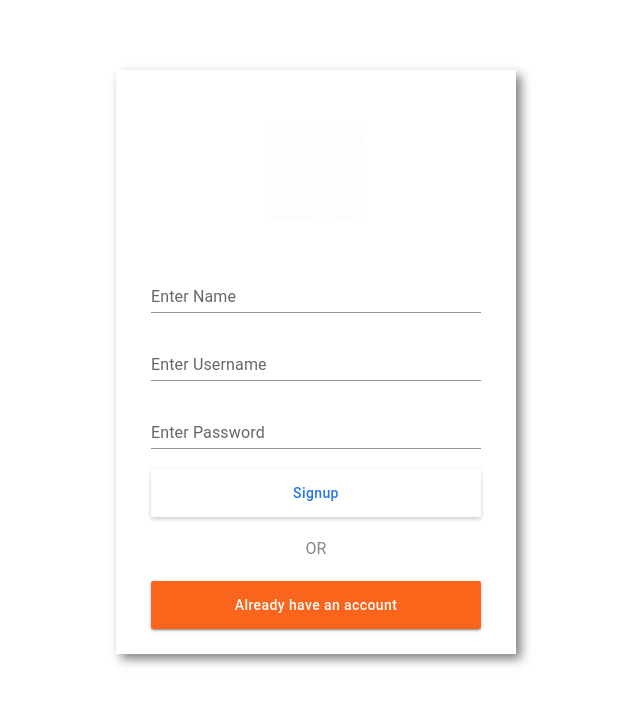
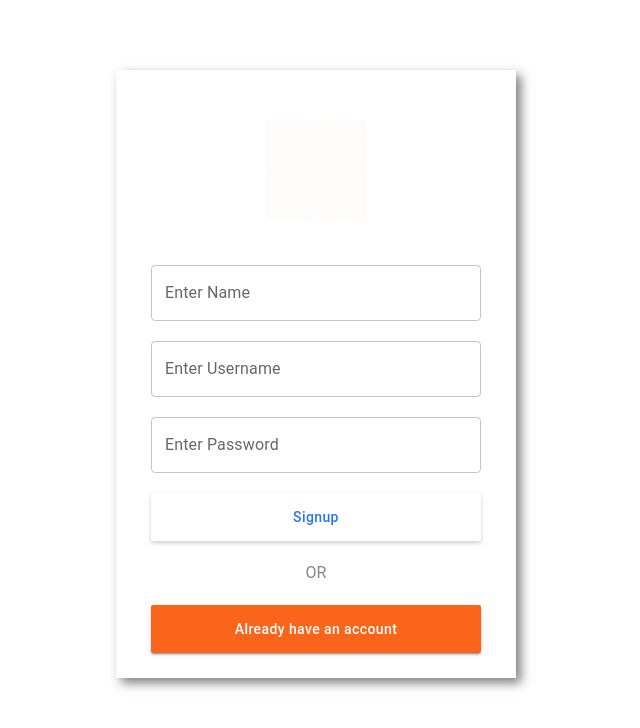
Before and after one commit to guptaaryan8092/BlogApplication, a React (Vite) app in the folder client/: page /login in a window 1280 px wide. Both pictures are taken after a click on the button "Sign Up". Shown: the top 728 px of the page, without its empty margins (324-964 px from the left). Built offline with nearby package versions, Linux system fonts and the light colour scheme.

Commit message:
style added

```diff
--- a/client/src/Components/Account/Login.jsx
+++ b/client/src/Components/Account/Login.jsx
@@ -135,7 +135,7 @@ const loginUser = async () => {
                 account === 'login' ?
                     <Wrapper>
                         <TextField  label="Login" variant="standard" value={login.username} onChange={(e) => onValueChange(e)} name='username'/>
-                        <TextField  label="Password" variant="standard" value={login.password} onChange={(e) => onValueChange(e)} name="password" />
+                        <TextField  label="Password" type="password"  variant="standard" value={login.password} onChange={(e) => onValueChange(e)} name="password" />
 
                         {error && <Error>{error}</Error>}
 
@@ -145,16 +145,35 @@ const loginUser = async () => {
                     </Wrapper>
             :
 
-                <Wrapper>
-                    <TextField  onChange={(e) => OnInputChange(e)} name='name' label="Enter Name" variant="standard" />
-                    <TextField  onChange={(e) => OnInputChange(e)} name='username' label="Enter Username" variant="standard" />
-                    <TextField  onChange={(e) => OnInputChange(e)} name='password' label="Enter Password" variant="standard" />
+            <Wrapper>
+            <TextField
+                label="Enter Name"
+                // variant="standard"
+                onChange={(e) => OnInputChange(e)}
+                name="name"
+            />
+            <TextField
+                label="Enter Username"
+                // variant="standard"
+                onChange={(e) => OnInputChange(e)}
+                name="username"
+            />
+            <TextField
+                label="Enter Password"
+                // variant="standard"
+                type="password"
+                onChange={(e) => OnInputChange(e)}
+                name="password"
+            />
 
-                    {error && <Error>{error}</Error>}
-                    <SignUpButton onClick={() => signupUser()} >Signup</SignUpButton>
-                    <Text style={{textAlign: 'center'}}>OR</Text>
-                    <LoginButton variant="contained" onClick={() => toggleSignUp()}>Already have an account</LoginButton>
-                </Wrapper>
+            {error && <Error>{error}</Error>}
+            <SignUpButton onClick={() => signupUser()}>Signup</SignUpButton>
+            <Text style={{ textAlign: "center" }}>OR</Text>
+            <LoginButton variant="contained" onClick={() => toggleSignUp()}>
+                Already have an account
+            </LoginButton>
+        </Wrapper>
+
             }
         </Box>
     </Component>
```
